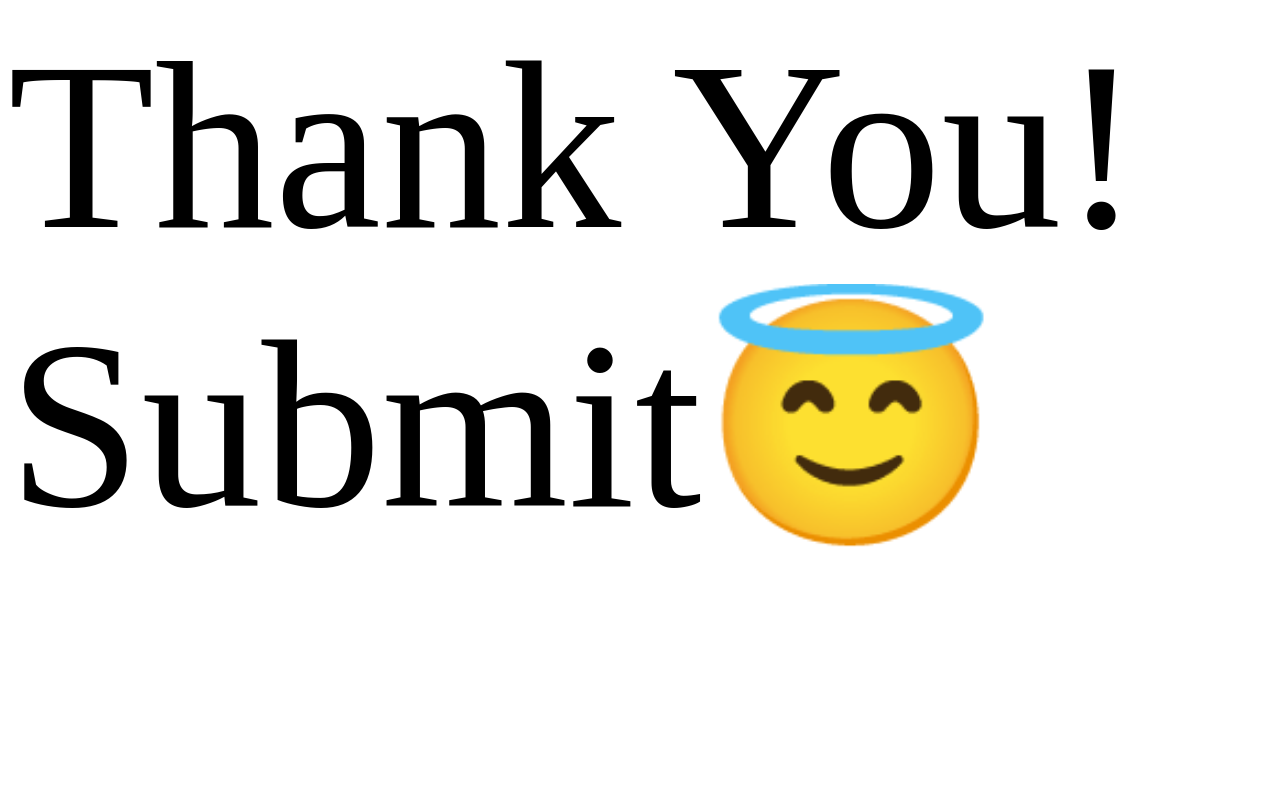
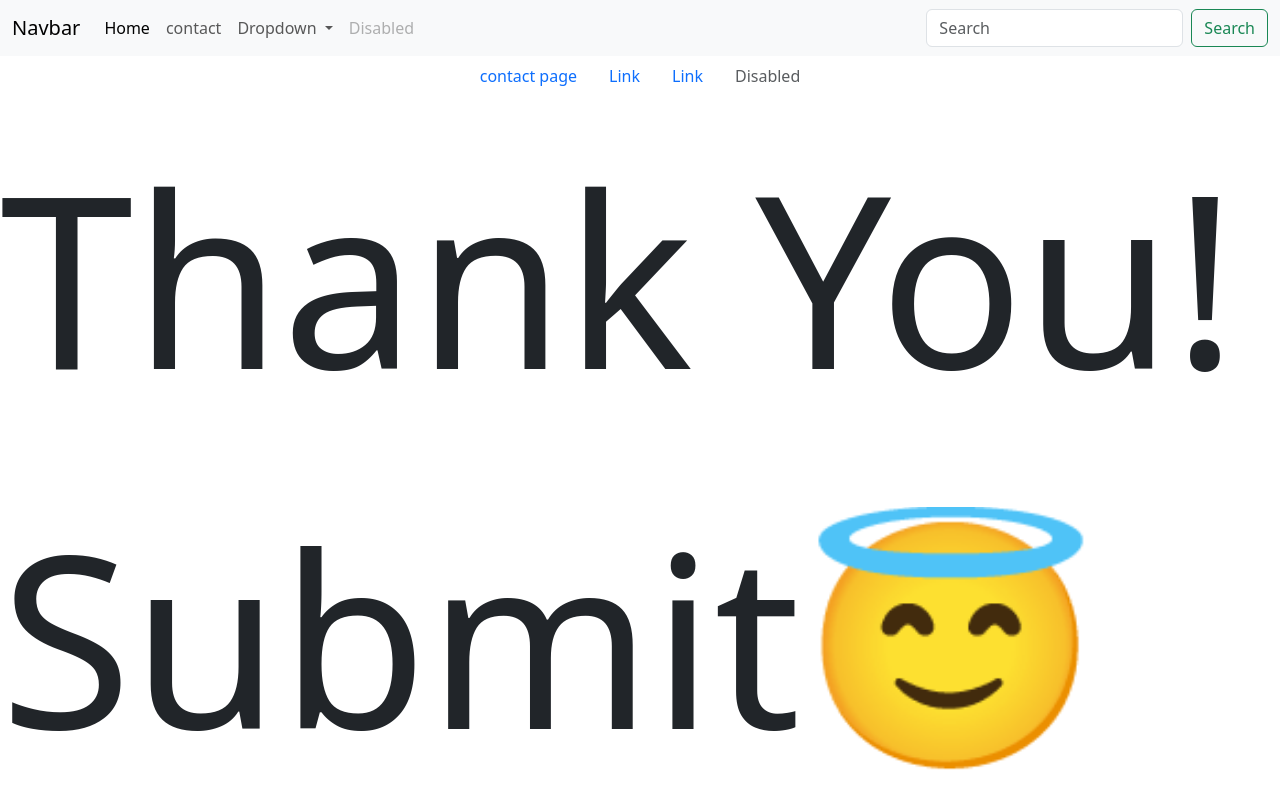
Before and after one commit to Samiranbisal/One-Page, a Django app: page /save/ in a window 1280 px wide. Shown: the top 798 px of the page. Before the commit the page ends 547 px from the top, so only its background shows below. Run offline with Django 5.2, Linux system fonts and the light colour scheme.

Commit message:
upload img

```diff
--- a/OnePage/urls.py
+++ b/OnePage/urls.py
@@ -22,16 +22,16 @@ from django.conf.urls.static import static
 
 urlpatterns = [
     path('admin/', admin.site.urls),
-    path('', views.home),
+    path('', views.home,name="home"),
     path('about/', views.about),
-    path('couses/<uid>', views.couses),
+    path('couses/<uid>', views.couses,name='couses2'),
     path('user/',views.userform),
     path('cal/',views.calculator,name='cd'),
     path('book/',views.bookpage),
     path('name/',views.namepage),
     path('save/',views.savepage, name='savepage'),
-    path('contact/',views.contactform),
-    path('contactpage/',views.cotactdata),
+    path('contact/',views.contactform,name='contact'),
+    path('contactpage/',views.cotactdata,name="contactpage1"),
 ]
 
 if(settings.DEBUG):
--- a/templates/contactall.html
+++ b/templates/contactall.html
@@ -1,10 +1,12 @@
 {% include 'header.html' %}
-
+{% comment %} {% load static %} {% endcomment %}
 
 {% for s in data %}
 <div class="card" style="width: 18rem;">
     {% comment %} <img src="/media/{{contactNum.con_image}}" class="card-img-top" alt="..."> {% endcomment %}
-    <img src="/media/images/{{ contactnum.con_image }}" class="card-img-top" alt="...">
+    {% comment %} <img src="{% url 'con_image' arg1 arg2 %}" class="card-img-top" alt="..."> {% endcomment %}
+    <!-- template.html -->
+<img src="/media/{{ contactNum.con_image }}" alt="Service Image">
     <div class="card-body">
       <h5 class="card-title">{{s.firstname}}</h5>
       <p class="card-text">{{s.email}}</p>
--- a/templates/contactform.html
+++ b/templates/contactform.html
@@ -53,6 +53,11 @@
     <textarea class="form-control" placeholder="Leave a comment here" id="floatingTextarea2" style="height: 100px" name="description"></textarea>
     <label for="floatingTextarea2">Comments</label>
   </div>
+  <div class="mb-3">
+    <label for="formFile" class="form-label">Default file input example</label>
+    <input class="form-control" type="file" id="formFile" name="con_image">
+  </div>
+
 
   <button type="submit" class="btn btn-primary">Submit</button>
 </form>
--- a/templates/header.html
+++ b/templates/header.html
@@ -19,20 +19,20 @@
           <div class="collapse navbar-collapse" id="navbarSupportedContent">
             <ul class="navbar-nav me-auto mb-2 mb-lg-0">
               <li class="nav-item">
-                <a class="nav-link active" aria-current="page" href="#">Home</a>
+                <a class="nav-link active" aria-current="page" href="/">Home</a>
               </li>
               <li class="nav-item">
-                <a class="nav-link" href="#">Link</a>
+                <a class="nav-link" href="/contact">contact</a>
               </li>
               <li class="nav-item dropdown">
                 <a class="nav-link dropdown-toggle" href="#" role="button" data-bs-toggle="dropdown" aria-expanded="false">
                   Dropdown
                 </a>
                 <ul class="dropdown-menu">
-                  <li><a class="dropdown-item" href="#">Action</a></li>
-                  <li><a class="dropdown-item" href="#">Another action</a></li>
+                  <li><a class="dropdown-item" href="/contactpage">ContactPage</a></li>
+                  <li><a class="dropdown-item" href="/couses/1">Another Couses</a></li>
                   <li><hr class="dropdown-divider"></li>
-                  <li><a class="dropdown-item" href="#">Something else here</a></li>
+                  <li><a class="dropdown-item" href="/save">Save</a></li>
                 </ul>
               </li>
               <li class="nav-item">
--- a/templates/savepage.html
+++ b/templates/savepage.html
@@ -1,3 +1,18 @@
+{% include 'header.html' %}
+<ul class="nav justify-content-center">
+    <li class="nav-item">
+      <a class="nav-link active" aria-current="page" href="/contact">contact page</a>
+    </li>
+    <li class="nav-item">
+      <a class="nav-link" href="#">Link</a>
+    </li>
+    <li class="nav-item">
+      <a class="nav-link" href="#">Link</a>
+    </li>
+    <li class="nav-item">
+      <a class="nav-link disabled" href="#" tabindex="-1" aria-disabled="true">Disabled</a>
+    </li>
+  </ul>
 <div style="font-size: 15rem;">
     Thank You!
         Submit😇
```
Also changed, not shown: db.sqlite3.
